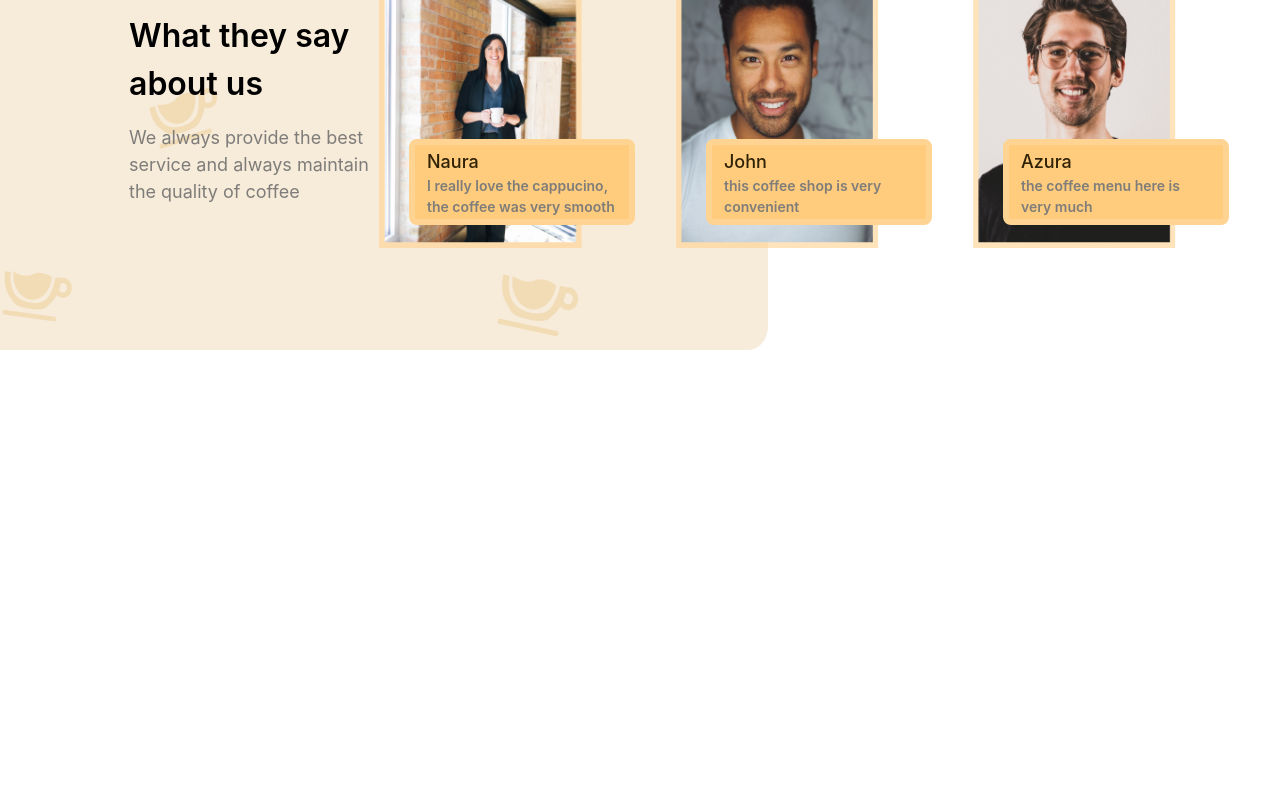
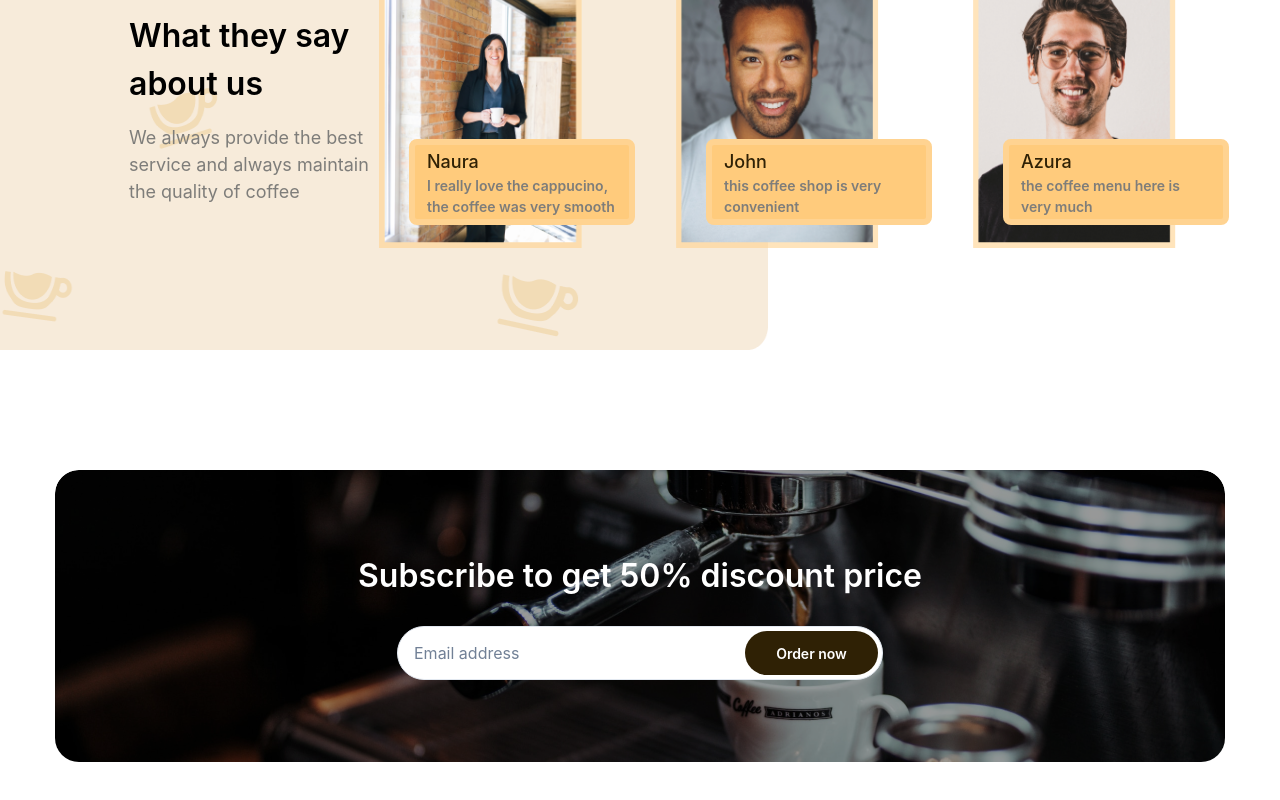
Before and after one commit to AlexandreOSouza/coffee-shop, a Next.js app: page / in a window 1280 px wide. Shown: the part 3692-4492 px from the top of the page. Before the commit the page ends 4142 px from the top, so only its background shows below. Built offline with nearby package versions, Linux system fonts and the light colour scheme.

Commit message:
chore: add newsletter section

```diff
--- /dev/null
+++ b/components/input/newsletter/index.jsx
@@ -0,0 +1,47 @@
+import { Box, Button, Input, InputGroup, InputRightElement, Text } from "@chakra-ui/react"
+import OrderButton from "../../buttons/order"
+
+const NewsletterInput = () => {
+    return (
+        <Box>
+            <InputGroup>
+                <Input
+                    type={'email'}
+                    placeholder='Email address'
+                    borderRadius={'42px'}
+                    background={'white'}
+                    height={'54px'}
+                    width={'486px'}
+                />
+                <InputRightElement width={'138px'} height={'100%'} pr={'5px'}>
+                    <Button
+                        width={'138px'}
+                        height={'44px'}
+                        borderRadius={'33px'}
+                        backgroundColor={'secondary'}
+                        _hover={{
+                            background: 'secondary',
+                            filter: 'brightness(0.7)'
+                        }}
+                        _active={{
+                            background: 'secondary',
+                            filter: 'brightness(0.7)'
+                        }}
+                    >
+                        <Text
+                            color={'white'}
+                            fontSize={'14px'}
+                            lineHeight={'21px'}
+                            align={'center'}
+                            fontWeight={'600'}
+                        >
+                            Order now
+                        </Text>
+                    </Button>
+                </InputRightElement>
+            </InputGroup>
+        </Box>
+    )
+}
+
+export default NewsletterInput
--- /dev/null
+++ b/components/sections/newsletter/index.jsx
@@ -0,0 +1,26 @@
+import { Flex } from "@chakra-ui/react"
+import NewsletterInput from "../../input/newsletter"
+import TitleText from "../../texts/title"
+
+const NewsletterSection = () => {
+    return (
+        <Flex width={'100%'} justifyContent={'center'} marginTop={'120px'}>
+            <Flex
+                borderRadius={'24px'}
+                backgroundImage={'/static/images/newsletter/bg.png'}
+                width={'1170px'}
+                height={'292px'}
+                alignItems={'center'}
+                justifyContent={'center'}
+                flexDir={'column'}
+            >
+                <TitleText color={'white'} mb={'26px'}>
+                    Subscribe to get 50% discount price
+                </TitleText>
+                <NewsletterInput />
+            </Flex>
+        </Flex>
+    )
+}
+
+export default NewsletterSection
--- a/components/texts/title/index.jsx
+++ b/components/texts/title/index.jsx
@@ -1,12 +1,13 @@
 import { Text } from "@chakra-ui/react"
 
-const TitleText = ({ children }) => {
+const TitleText = ({ children, ...props }) => {
     return (
         <Text
             fontSize={'32px'}
             fontWeight={'600'}
             lineHeight={'48px'}
             color={'black'}
+            {...props}
         >
             {children}
         </Text>
--- a/pages/index.jsx
+++ b/pages/index.jsx
@@ -7,6 +7,7 @@ import HowToUseSection from '../components/sections/howToUse'
 import PopularSection from '../components/sections/popular'
 import TestimonialSection from '../components/sections/testimonial'
 import SpecialMenuSection from '../components/sections/specialMenu'
+import NewsletterSection from '../components/sections/newsletter'
 
 export default function Home() {
   return (
@@ -22,6 +23,7 @@ export default function Home() {
           <AboutUsSection />
           <SpecialMenuSection />
           <TestimonialSection />
+          <NewsletterSection />
         </Flex>
       </Flex>
     </>
```
Also changed, not shown: public/static/images/newsletter/bg.png (added).
